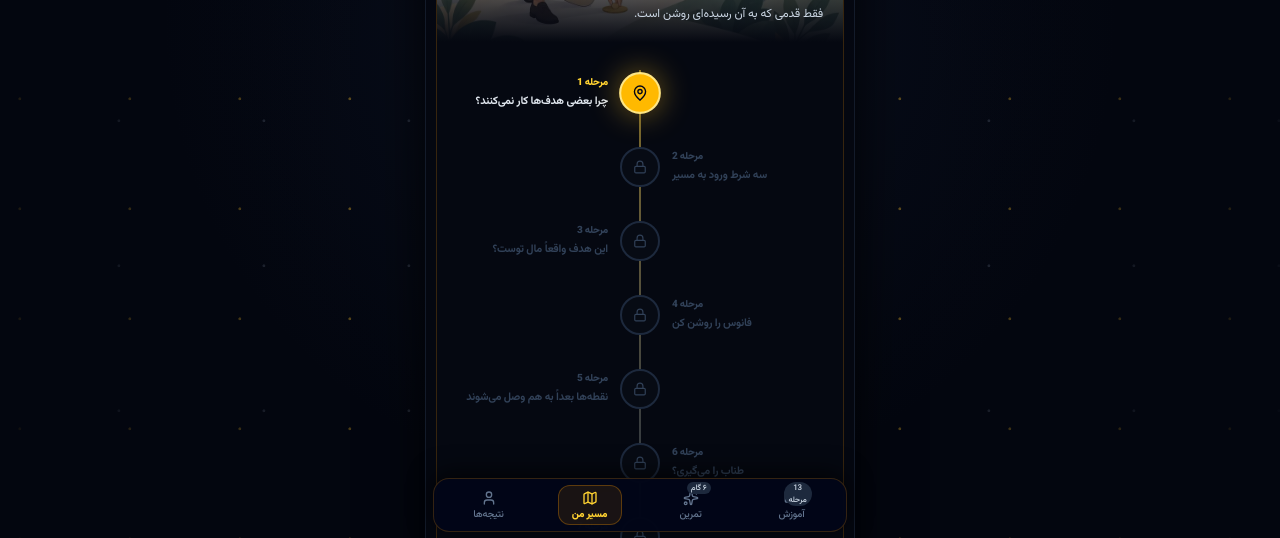
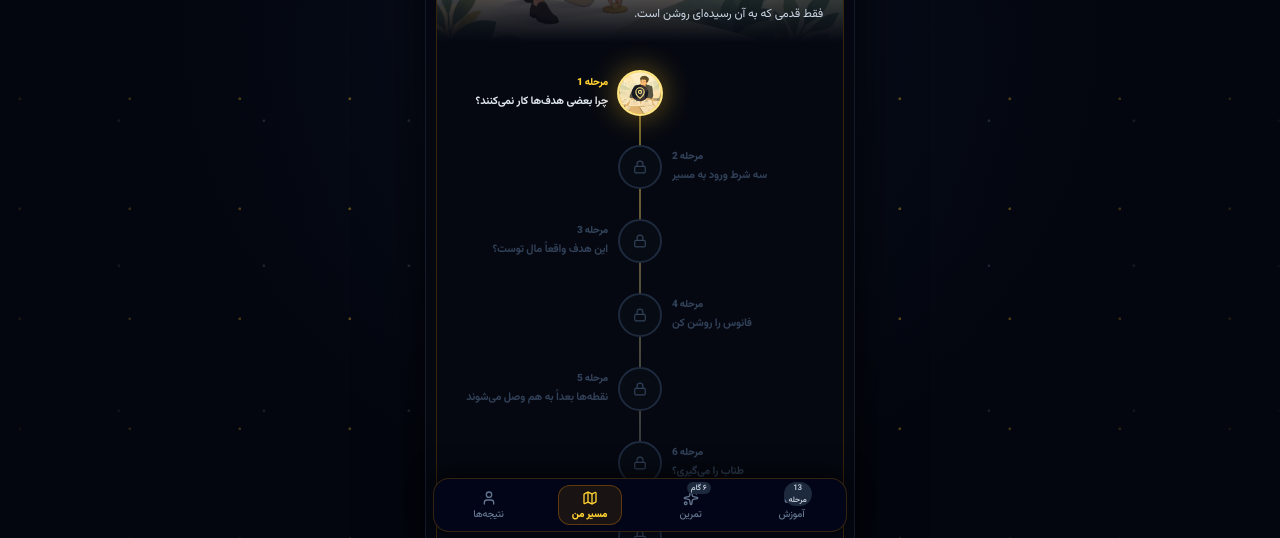
Before and after one commit to amirzaee1/hadaf, a React (Vite) app: page / in a window 1280 px wide. Both pictures are taken after a click on the button "مسیر من". Shown: the part 262-800 px from the top of the page. Built offline with nearby package versions, Linux system fonts and the light colour scheme; a web font is replaced by a local one.

Commit message:
بهبود تجربه یادگیری بدون تغییر متن: JourneyMap.tsx

```diff
--- a/src/components/core/JourneyMap.tsx
+++ b/src/components/core/JourneyMap.tsx
@@ -36,6 +36,7 @@ export const JourneyMap: React.FC<JourneyMapProps> = ({ progress, activeChapter,
             const complete = progress.completedChapters.includes(chapter.id);
             const locked = chapter.id > unlockedThrough;
             const active = activeChapter === chapter.id;
+            const unanswered = complete && !(progress.reflections[chapter.id] || '').trim();
             const placeRight = index % 2 === 0;
 
             return (
@@ -53,14 +54,21 @@ export const JourneyMap: React.FC<JourneyMapProps> = ({ progress, activeChapter,
                   <span className={`mt-0.5 block text-[11px] font-bold leading-5 ${locked ? 'text-slate-700' : 'text-slate-200'}`}>
                     {chapter.titleFa}
                   </span>
+                  {unanswered && <span className="mt-0.5 block text-[9px] text-amber-500/70">دیده شد · بدون پاسخ</span>}
                 </div>
 
                 <motion.span
-                  className={`relative z-10 col-start-2 row-start-1 mx-auto flex h-10 w-10 items-center justify-center rounded-full border-2 ${complete ? 'border-emerald-300 bg-emerald-950 text-emerald-200' : active ? 'border-amber-200 bg-amber-400 text-slate-950 shadow-[0_0_30px_rgba(251,191,36,.46)]' : locked ? 'border-slate-800 bg-[#070b14] text-slate-700' : 'border-amber-500/55 bg-[#15130c] text-amber-300'}`}
+                  className={`relative z-10 col-start-2 row-start-1 mx-auto flex h-11 w-11 items-center justify-center overflow-hidden rounded-full border-2 ${complete ? 'border-emerald-300 bg-emerald-950 text-emerald-200' : active ? 'border-amber-200 bg-amber-400 text-slate-950 shadow-[0_0_30px_rgba(251,191,36,.46)]' : locked ? 'border-slate-800 bg-[#070b14] text-slate-700' : 'border-amber-500/55 bg-[#15130c] text-amber-300'}`}
                   animate={active ? { scale: [1, 1.08, 1] } : undefined}
                   transition={{ duration: 2.1, repeat: Infinity }}
                 >
-                  {complete ? <Check className="h-4 w-4" /> : locked ? <Lock className="h-3.5 w-3.5" /> : <MapPin className="h-4 w-4" />}
+                  {locked ? <Lock className="h-3.5 w-3.5" /> : (
+                    <>
+                      <img src={getEditorialImageSrc(chapter.id, 0)} alt="" width="44" height="44" loading="lazy" className="absolute inset-0 h-full w-full object-cover" />
+                      <span className={`absolute inset-0 ${active ? 'bg-amber-400/20' : 'bg-slate-950/25'}`} />
+                      {complete ? <Check className="relative h-4 w-4 rounded-full bg-emerald-950/85 p-0.5 text-emerald-200" /> : <MapPin className="relative h-4 w-4 rounded-full bg-slate-950/75 p-0.5 text-amber-200" />}
+                    </>
+                  )}
                 </motion.span>
               </button>
             );
```
